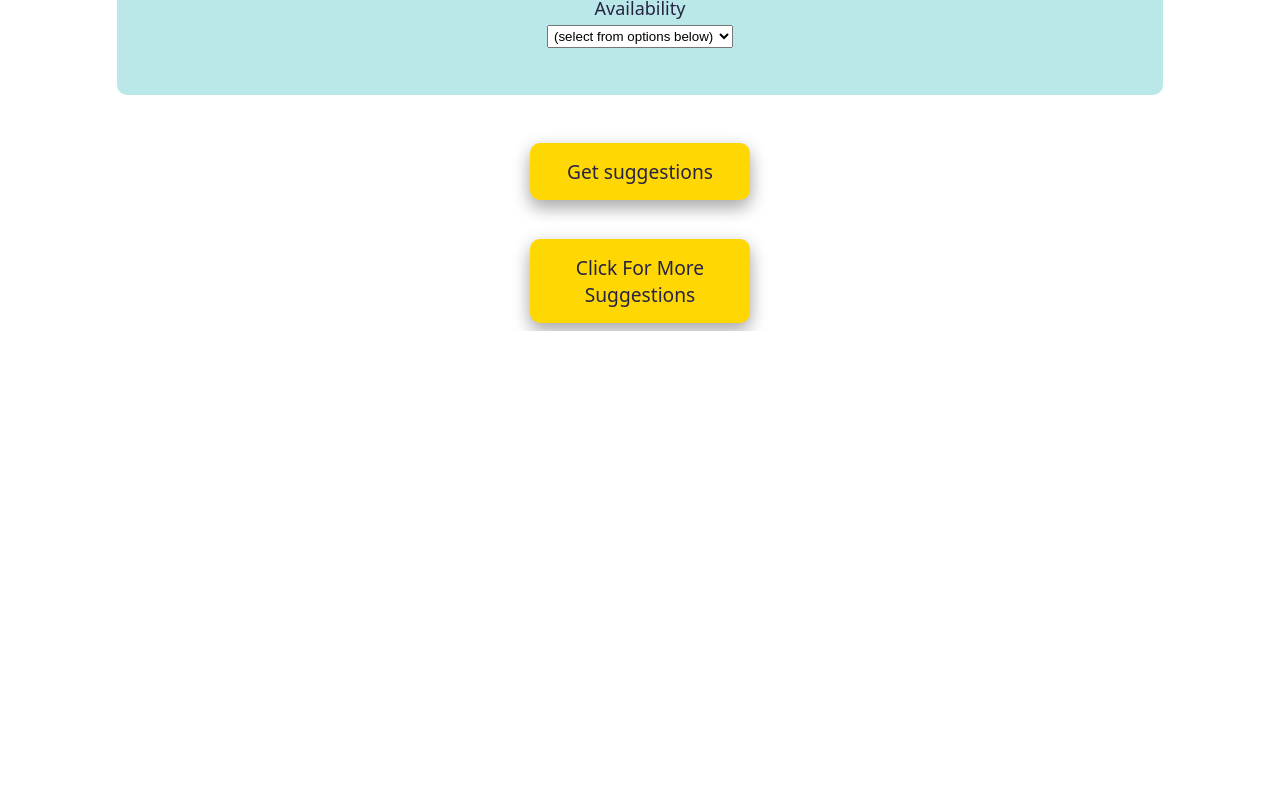
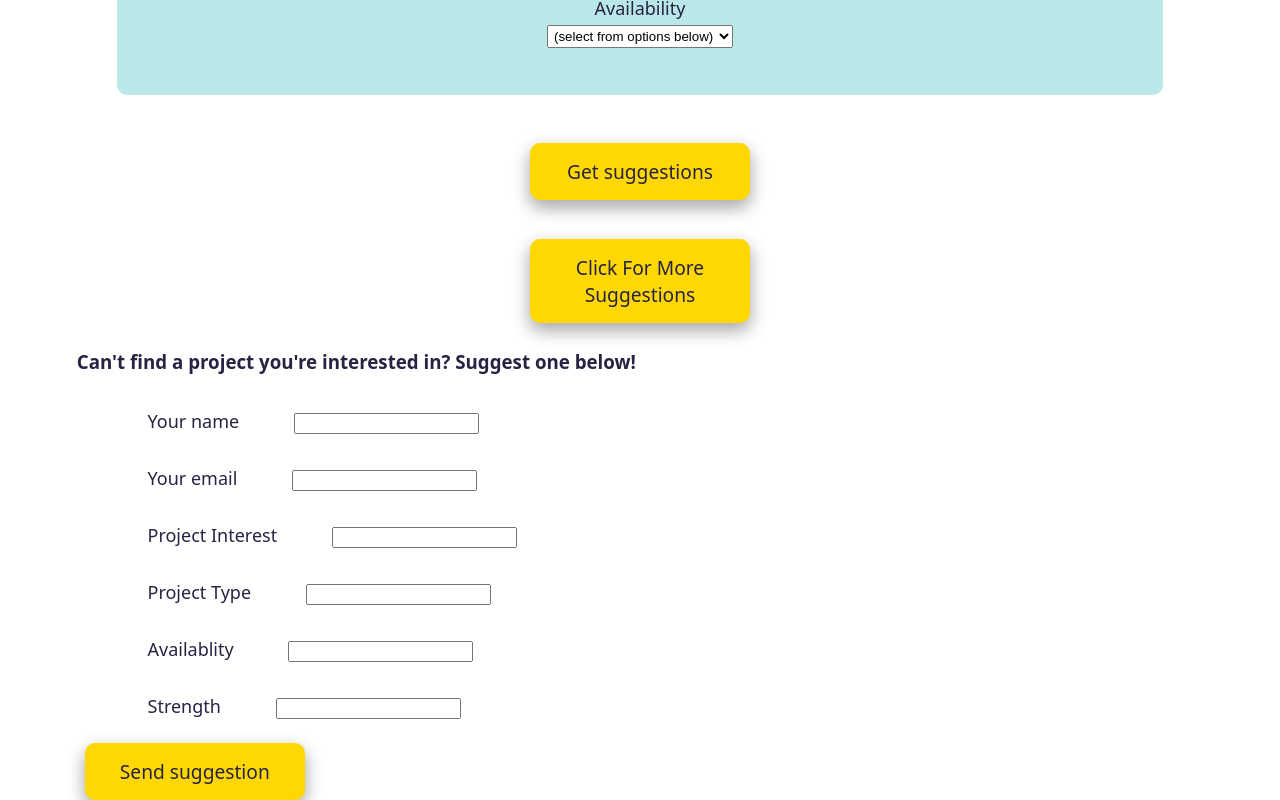
Before and after one commit to elawilkinson/collabormatch, a React (Create React App) app: page / in a window 1280 px wide. Shown: the part 485-1285 px from the top of the page. Before the commit the page ends 816 px from the top, so only its background shows below. Built offline with nearby package versions, Linux system fonts and the light colour scheme.

Commit message:
Added three more inputs

```diff
--- a/src/components/App/App.js
+++ b/src/components/App/App.js
@@ -2,7 +2,7 @@ import './App.css';
 import React from 'react';
 import More from '../../More';
 import Dropdown from '../Form';
-// import Suggestions from '../Suggestions';
+import Suggestions from '../Suggestions';
 // import ProfileCard from '../ProfileCard';
 
 function App() {
@@ -59,6 +59,7 @@ function App() {
         <Dropdown />
       </div>
       <More />
+      <Suggestions />
     </div>
   );
 }
--- a/src/components/Suggestions/index.js
+++ b/src/components/Suggestions/index.js
@@ -1,25 +1,39 @@
-import React from "react";
+import React from 'react';
 
-function Suggestions( ) {
+function Suggestions() {
   return (
     <div className="suggestions-box">
-      <h3 id="suggestions-intro">Can't find a project you're interested in? Suggest one below!</h3>
+      <h3 id="suggestions-intro">
+        Can't find a project you're interested in? Suggest one below!
+      </h3>
       <form>
         <div className="suggestions-input">
           <label value="name">Your name</label>
           <input type="text"></input>
-          </div>
+        </div>
         <div className="suggestions-input">
           <label value="email">Your email</label>
           <input type="text"></input>
         </div>
         <div className="suggestions-input">
-          <label value="project_interest">Project suggestion</label>
+          <label value="project_interest">Project Interest</label>
+          <input type="text"></input>
+        </div>
+        <div className="suggestions-input">
+          <label value="name">Project Type</label>
+          <input type="text"></input>
+        </div>
+        <div className="suggestions-input">
+          <label value="name">Availablity</label>
+          <input type="text"></input>
+        </div>
+        <div className="suggestions-input">
+          <label value="name">Strength</label>
           <input type="text"></input>
         </div>
       </form>
       <button className="suggestions-button">Send suggestion</button>
-      </div>
+    </div>
   );
 }
 
```
